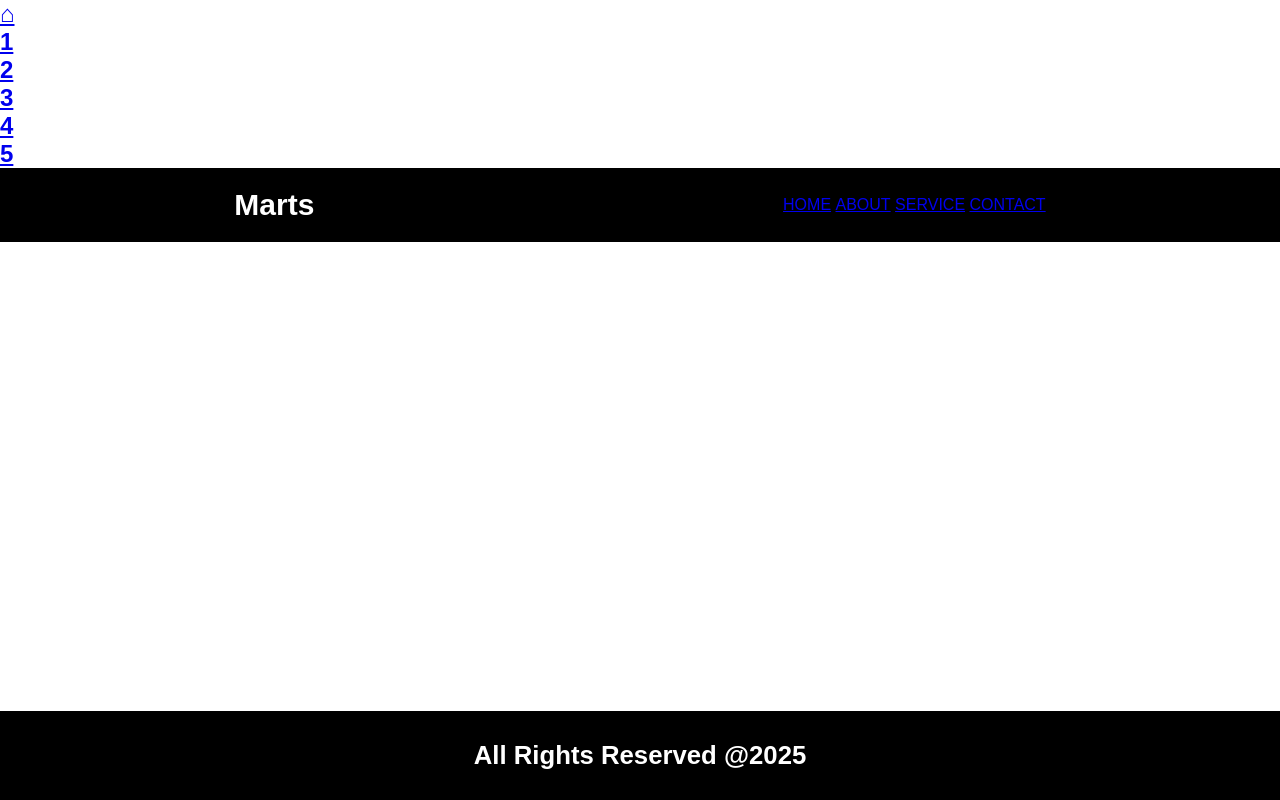
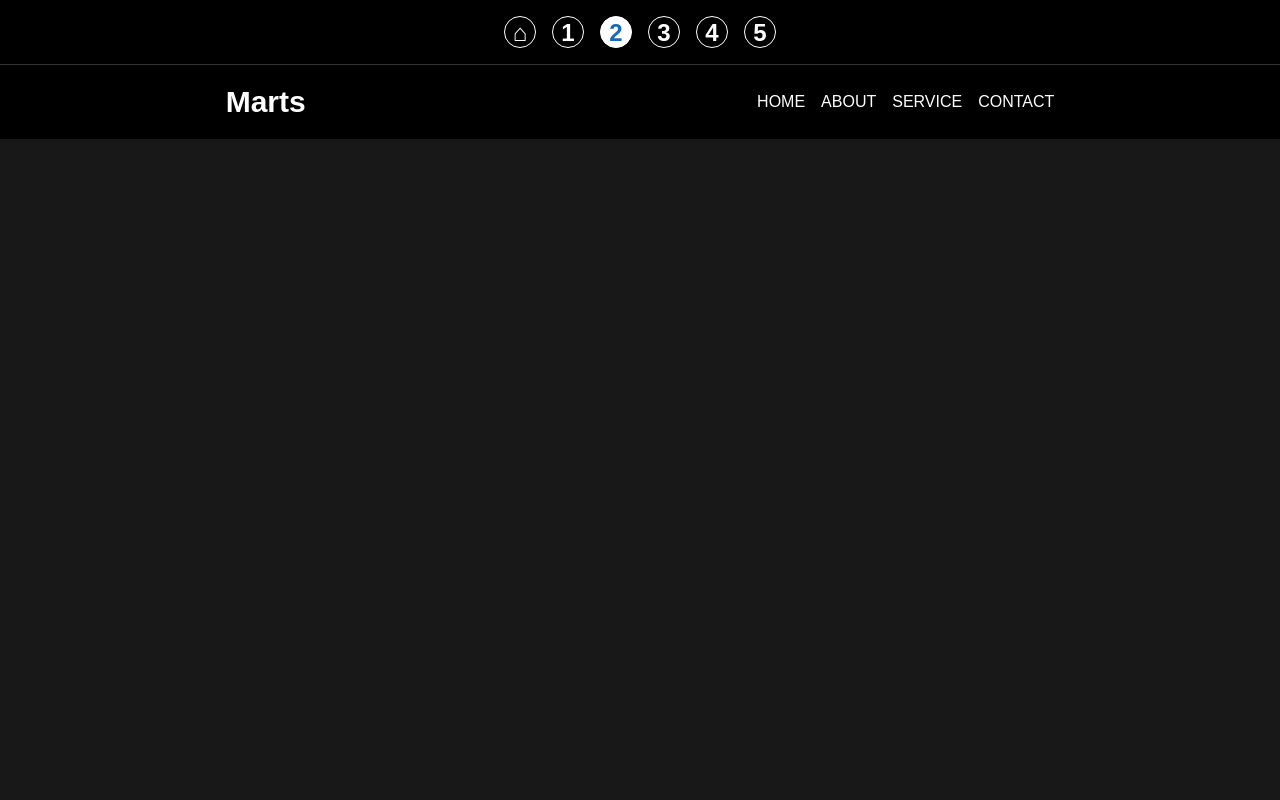
Before and after one commit to martinjames-18/WD-Seatwork-1, a plain HTML site: page pages/page2/index.html in a window 1280 px wide. Shown: the top 800 px of the page. Drawn offline with Linux system fonts and the light colour scheme.

Commit message:
feat, styling

```diff
--- a/pages/page2/assets/css/style.css
+++ b/pages/page2/assets/css/style.css
@@ -1,43 +1,94 @@
-*{
+* {
   padding: 0;
   margin: 0;
   box-sizing: border-box;
   font-family: Arial, Helvetica, sans-serif;
+  a {
+    text-decoration: none;
+    color: white;
+  }
 }
 
-header, footer{
+header,
+footer {
   background-color: #000;
   color: #fff;
   width: 100%;
 }
 
-footer{
-    position:absolute;
-    bottom: 0;
+footer {
   text-align: center;
   font-size: 22px;
   padding: 30px 0;
 }
 
-header h2{
+header h2 {
   font-size: 30px;
 }
 
-header{
+header {
   display: flex;
   align-items: center;
   justify-content: space-around;
   padding: 20px 0;
 }
+nav ul {
+  gap: 1rem;
+  display: flex;
+}
 
-nav ul li{
+nav ul li {
   list-style: none;
   display: inline-block;
+
+  &:hover {
+    color: #156ab9;
+  }
 }
 
-nav ul li{
+nav ul li {
   text-align: none;
   color: #fff;
   font-size: 0 15px;
   text-transform: capitalize;
 }
+
+.traversal {
+  padding: 1rem;
+  display: flex;
+  justify-content: center;
+  gap: 1rem;
+  background-color: #000000;
+  border-bottom: 1px solid rgb(49, 49, 49);
+
+  .active {
+    background-color: white;
+    color: #156ab9;
+  }
+
+  a {
+    text-decoration: none;
+  }
+
+  h2 {
+    border: 1px solid rgb(255, 255, 255);
+    width: 2rem;
+    height: 2rem;
+    line-height: 2rem;
+    text-align: center;
+    border-radius: 50%;
+    color: white;
+    transition: 0.2s ease-out;
+    cursor: pointer;
+
+    &:hover {
+      background-color: white;
+      color: #156ab9;
+    }
+  }
+}
+
+section {
+  height: 100svh;
+  background-color: #181818;
+}
```
Lines whose indentation alone changed are shown as unchanged.
